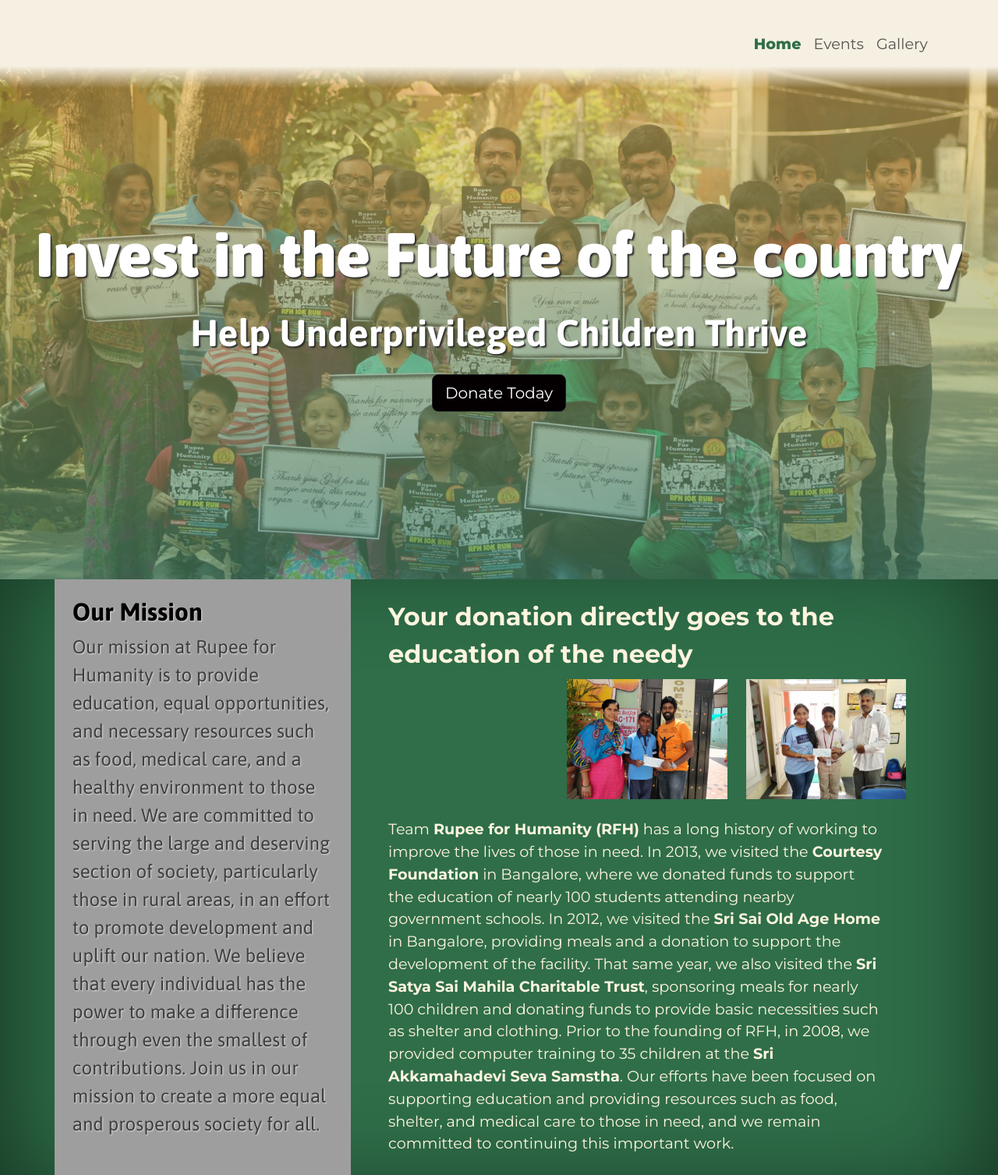
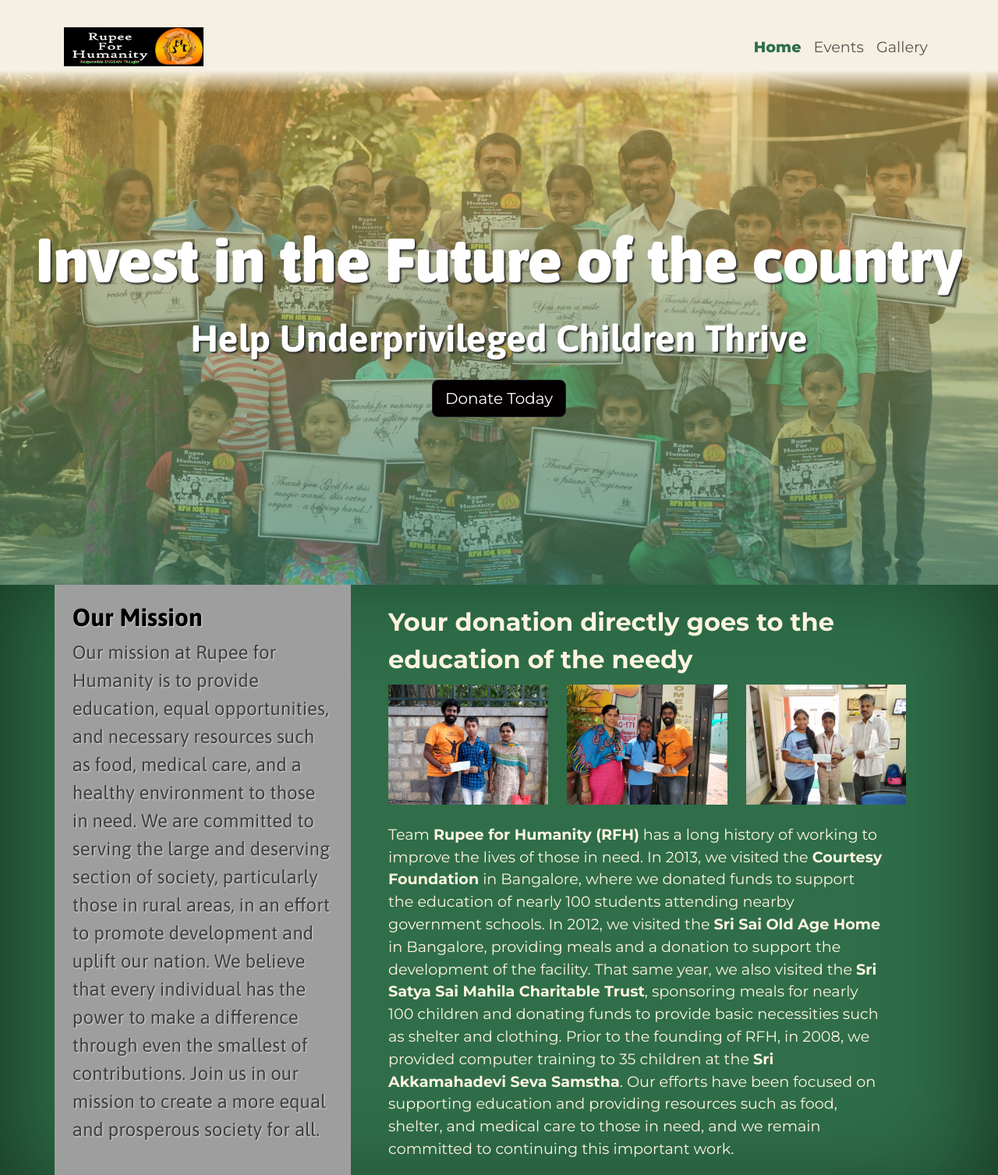
Before and after one commit to ajejey/RupeeForHumanity, a plain HTML site: page index.html in a window 1280 px wide. Shown: the top 1507 px of the page at 78% size. Drawn offline with nearby package versions, Linux system fonts and the light colour scheme; the site is published under a folder, as on GitHub Pages, so addresses that start at the root find nothing.

Commit message:
fix image paths

```diff
--- a/index.html
+++ b/index.html
@@ -40,7 +40,7 @@
     <nav class="navbar header-container navbar-expand-lg">
         <div class="container">
             <a class="navbar-brand" href="#">
-                <img src="/images/Logo.jpg" class="brand-img" alt="">
+                <img src="images/Logo.jpg" class="brand-img" alt="">
             </a>
             <button class="navbar-toggler" type="button" data-bs-toggle="collapse" data-bs-target="#navbarTogglerDemo02"
                 aria-controls="navbarTogglerDemo02" aria-expanded="false" aria-label="Toggle navigation">
@@ -94,7 +94,7 @@
                         <div class="row m-4">
                             <h2 class="sub-heading">Your donation directly goes to the education of the needy</h2>
                             <div class="col-md-4">
-                                <img src="/images/cheque1.jpg" class="img-fluid" alt="">
+                                <img src="images/cheque1.jpg" class="img-fluid" alt="">
                             </div>
                             <div class="col-md-4">
                                 <img src="images/cheque2.jpg" class="img-fluid" alt="">
@@ -246,7 +246,7 @@
             <div>
                 <div class="contact-us">
                     <div>
-                        <img class="logo1" src="images/logo.jpg" alt="RFH logo">
+                        <img class="logo1" src="images/Logo.jpg" alt="RFH logo">
                         <h3 style="margin: 0;">Rupee For Humanity</h3>
                         <p><i>Responsible Indian Thought</i></p>
                     </div>
```
